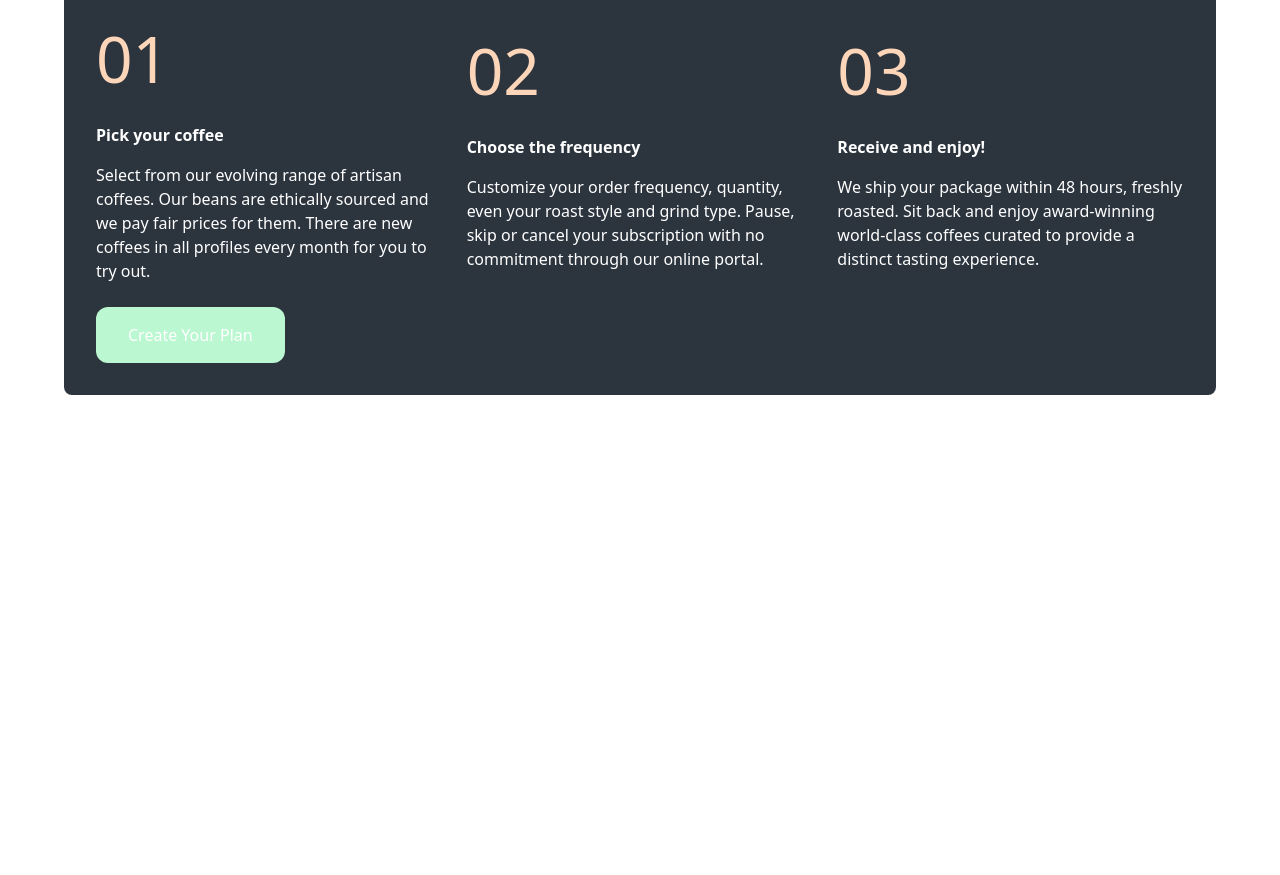
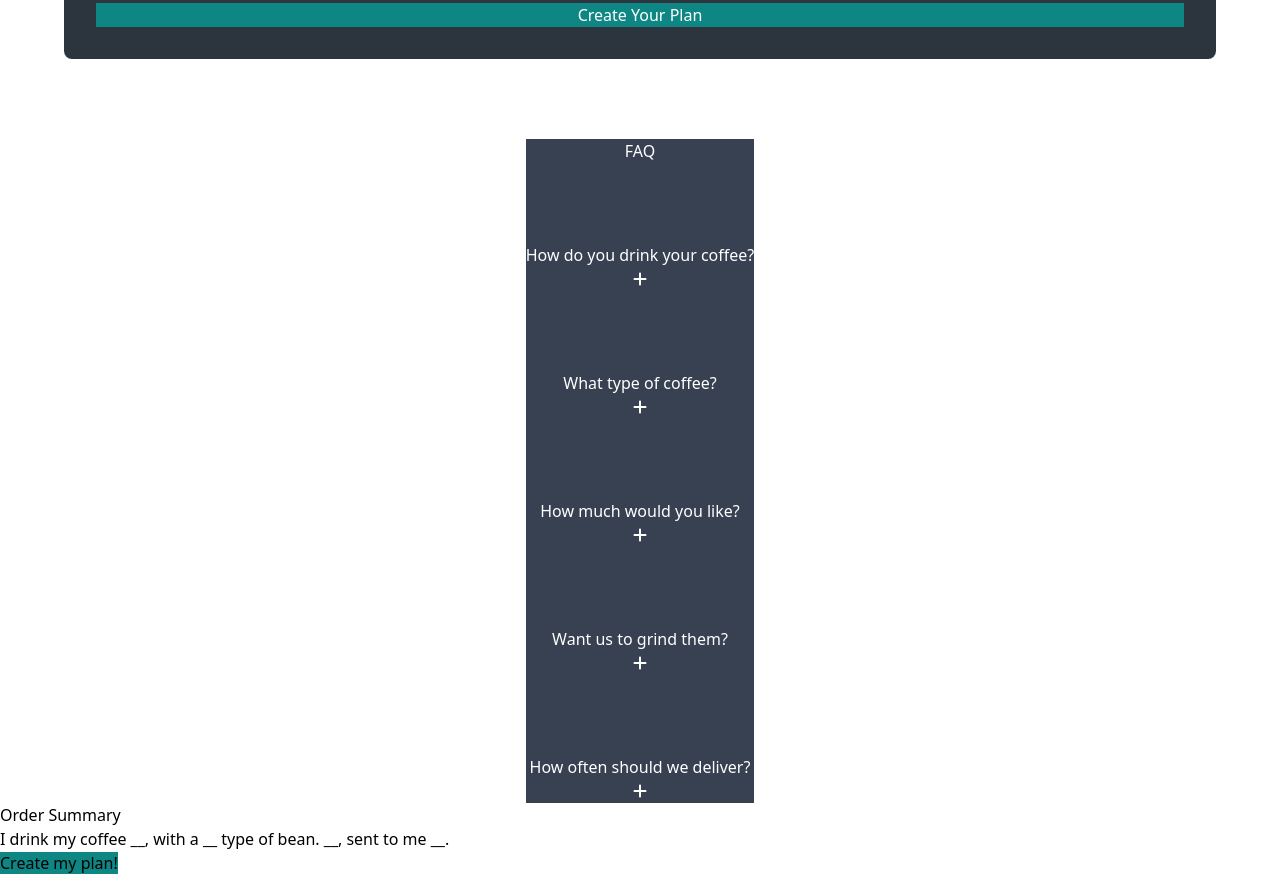
Before and after one commit to Jack-WebDev/coffeeroasters_Fullstack, a React (Vite) app in the folder Frontend/: page /createPlan in a window 1280 px wide. Shown: the part 980-1855 px from the top of the page. Before the commit the page ends 1455 px from the top, so only its background shows below. Built offline with nearby package versions, Linux system fonts and the light colour scheme.

Commit message:
FAQ and summary content

```diff
--- a/Frontend/src/components/Button.jsx
+++ b/Frontend/src/components/Button.jsx
@@ -1,9 +1,12 @@
+import { motion } from "framer-motion";
 
-
-function Button({children}) {
+function Button({ children }) {
   return (
-    <button type="button" className="bg-green-200 py-[1rem] px-[2rem] rounded-xl w-fit">{children}</button>
-  )
+    <motion.a whileHover={{ scale: 1.2 }} whileTap={{ scale: 0.8 }} className="bg-[#0e8784] text-white]">
+      {children}
+    </motion.a>
+    // <button type="button" className="bg-green-200 py-[1rem] px-[2rem] rounded-xl w-fit">{children}</button>
+  );
 }
 
-export default Button
+export default Button;
--- a/Frontend/src/components/Faq.jsx
+++ b/Frontend/src/components/Faq.jsx
@@ -10,7 +10,7 @@ function Faq() {
   };
 
   return (
-    <div className="bg-gray-700 grid gap-[5rem]">
+    <div className="bg-gray-700 grid gap-[5rem] text-center">
       <p>FAQ</p>
       {data.map((q) => (
         <div key={q.id}>
--- a/Frontend/src/components/Header.css
+++ b/Frontend/src/components/Header.css
@@ -42,7 +42,7 @@
   font-family: var(--ff-barlow);
   width: min(90%, 600px);
 }
-.main__container button {
+/* .main__container a {
   padding: 0.5em 1em;
   border: none;
   border-radius: 5px;
@@ -54,7 +54,7 @@
   cursor: pointer;
   transition: 300ms ease-in;
 }
-.main__container button:hover {
+.main__container a:hover {
   background-color: var(--clr-cyan-100);
   color: var(--clr-grey-900);
-}
+} */
--- a/Frontend/src/components/Header.jsx
+++ b/Frontend/src/components/Header.jsx
@@ -36,7 +36,7 @@ function Header() {
         <ul
           className={
             toggleMenu
-              ? "mobile grid gap-[1.5rem] text-center bg-gray-300 translate-y-[15%] -translate-x-[.5rem] py-[2rem] w-[90%] mx-auto md:hidden absolute"
+              ? "mobile grid gap-[1.5rem] text-center bg-gray-300 translate-y-[70%] translate-x-[.5rem] py-[2rem] w-[90%] mx-auto md:hidden absolute"
               : "mobile grid gap-[1.5rem] text-center bg-gray-300 -translate-y-[150%] -translate-x-[.5rem] py-[2rem] w-[90%] mx-auto md:hidden absolute"
           }
         >
--- /dev/null
+++ b/Frontend/src/components/OrderSummary.jsx
@@ -0,0 +1,19 @@
+import Button from "./Button"
+
+function OrderSummary() {
+  return (
+    <div>
+        <div>
+            <h2>Order Summary</h2>
+            <div>
+                <p>I drink my coffee __, with a __ type of bean. __, sent to me __.</p>
+            </div>
+        </div>
+
+        <Button>Create my plan!</Button>
+
+    </div>
+  )
+}
+
+export default OrderSummary
--- a/Frontend/src/data.js
+++ b/Frontend/src/data.js
@@ -19,19 +19,73 @@ const data = [
   },
   {
     id: 2,
-    question: "How do you ?",
+    question: "What type of coffee?",
     options: {
       type1: {
-        title: "Capsus",
-        text: "Compatible wims and similar brewers."
+        title: "Single Origin",
+        text: "Distinct, high quality coffee from a specific family-owned farm."
       },
       type2: {
-        title: "Filt",
-        text: "For pour ex, and V60."
+        title: "Decaf",
+        text: "Just like regular coffee, except the caffeine has been removed."
       },
       type3: {
-        title: "Espre",
-        text: "Dense andense, flavorful experience."
+        title: "Blended",
+        text: "Combination of two or three dark roasted beans of organic coffees."
+      },
+    }
+  },
+  {
+    id: 3,
+    question: "How much would you like?",
+    options: {
+      type1: {
+        title: "250g",
+        text: "Perfect for the solo drinker. Yields about 12 delicious cups."
+      },
+      type2: {
+        title: "500g",
+        text: "Perfect option for a couple. Yields about 40 delectable cups."
+      },
+      type3: {
+        title: "100g",
+        text: "Perfect for offices and events. Yields about 90 delightful cups."
+      },
+    }
+  },
+  {
+    id: 4,
+    question: "Want us to grind them?",
+    options: {
+      type1: {
+        title: "Wholebean",
+        text: "Best choice if you cherish the full sensory experience."
+      },
+      type2: {
+        title: "Cafetiere",
+        text: "Course ground beans specially suited for french press coffee"
+      },
+      type3: {
+        title: "100g",
+        text: "Perfect for offices and events. Yields about 90 delightful cups."
+      },
+    }
+  },
+  {
+    id: 5,
+    question: "How often should we deliver?",
+    options: {
+      type1: {
+        title: "Every week",
+        text: "R0.00 per shipment. Includes free first-class shipping."
+      },
+      type2: {
+        title: "500g",
+        text: "R0.00 per shipment. Includes free first-class shipping."
+      },
+      type3: {
+        title: "100g",
+        text: "R0.00 per shipment. Includes free first-class shipping."
       },
     }
   },
--- a/Frontend/src/pages/CreatePlanPage.jsx
+++ b/Frontend/src/pages/CreatePlanPage.jsx
@@ -4,6 +4,7 @@ import Button from "../components/Button";
 import Hero from "../components/Hero";
 import "./CreatePlan.css";
 import Faq from "../components/Faq";
+import OrderSummary from "../components/OrderSummary";
 
 function CreatePlanPage() {
   return (
@@ -15,7 +16,6 @@ function CreatePlanPage() {
             "Build a subscription plan that best fits your needs. We offer an assortment of the best artisan coffees from around the globe delivered fresh to your door."
           }
         />
-        <Faq/>
       </div>
 
       <section className="grid gap-[1.5rem] bg-[#2c343e] text-white text-center w-[90%] mx-auto p-[2rem] rounded-lg my-[5rem]">
@@ -33,9 +33,13 @@ function CreatePlanPage() {
         <Button>Create Your Plan</Button>
       </section>
 
-      {/* <section>
+      <section className="grid place-items-center text-white">
         <Faq/>
-      </section> */}
+      </section>
+
+      <section>
+        <OrderSummary />
+      </section>
     </div>
   );
 }
```
